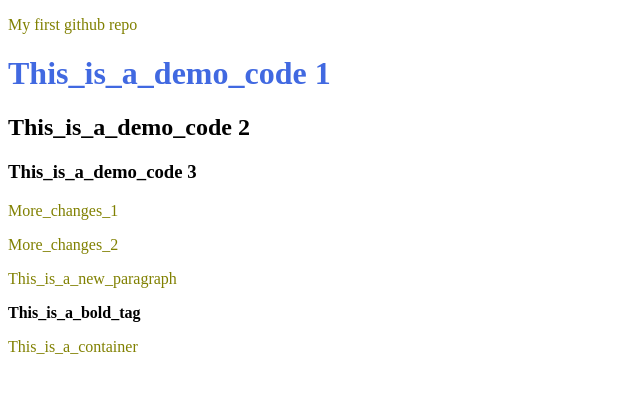
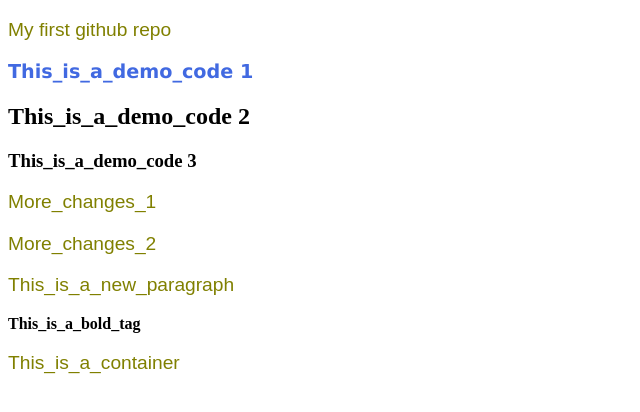
Before and after one commit to partho2003/my_first_repo, a plain HTML site: page index.html in a window 1280 px wide. Shown: the whole page, without its empty margins (0-640 px from the left). Drawn offline with Linux system fonts and the light colour scheme.

Commit message:
adding_changes

```diff
--- a/style.css
+++ b/style.css
@@ -1,7 +1,11 @@
 h1
 {
     color: royalblue;
+    font-size: larger;
+    font-family: 'Lucida Sans', 'Lucida Sans Regular', 'Lucida Grande', 'Lucida Sans Unicode', Geneva, Verdana, sans-serif;
 }
 p{
     color: olive;
+    font-size: larger;
+    font-family: sans-serif;
 }
```
